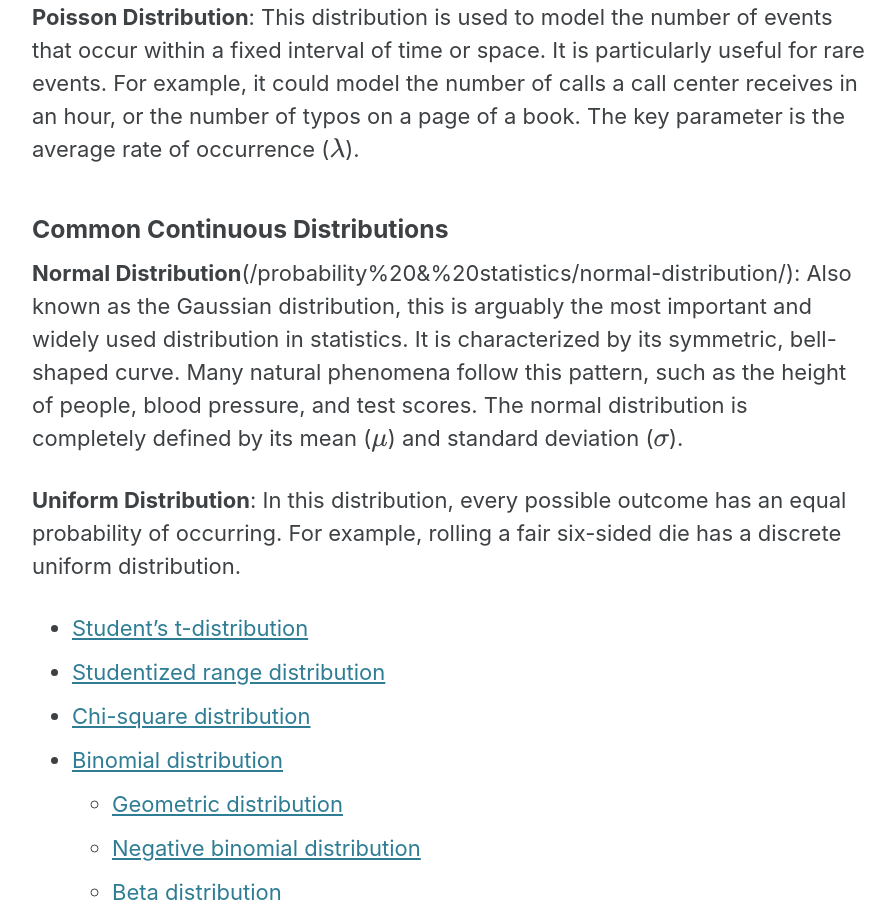
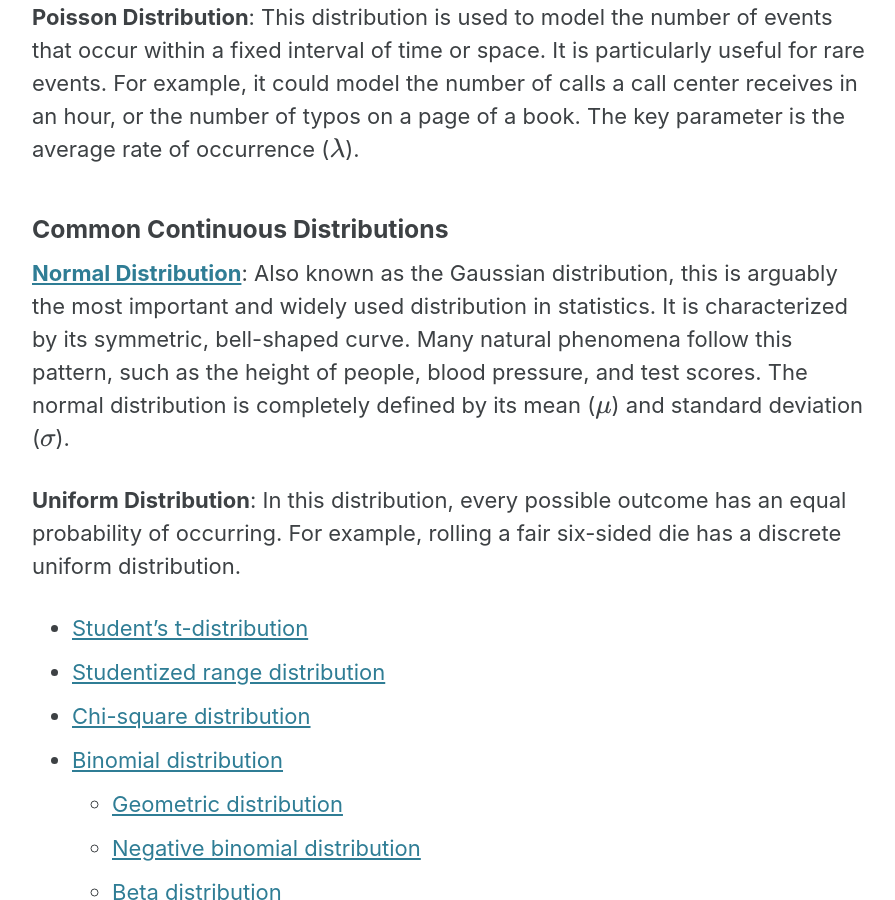
Before and after one commit to vzahorui/vzahorui.github.io, a Jekyll site: the page built from _posts/2021-03-27-statistical-distributions.md, in a window 1280 px wide and 900 px high, scrolled down 1678 px. Shown: the whole window, without its empty margins (190-1085 px from the left). Built offline with Jekyll 4.4.1, drawn with Linux system fonts in a browser that asks for light colours; cached includes are drawn as plain includes; formulas are drawn with MathJax 3.

Commit message:
test hyperlink for a bold text

```diff
--- a/_posts/2021-03-27-statistical-distributions.md
+++ b/_posts/2021-03-27-statistical-distributions.md
@@ -30,7 +30,7 @@ In case of discrete variables the distribution is described by the probability m
 
 ### Common Continuous Distributions
 
-**Normal Distribution**({{ site.baseurl }}{% link _posts/2025-08-23-normal-distribution.md %}): Also known as the Gaussian distribution, this is arguably the most important and widely used distribution in statistics. It is characterized by its symmetric, bell-shaped curve. Many natural phenomena follow this pattern, such as the height of people, blood pressure, and test scores. The normal distribution is completely defined by its mean ($\mu$) and standard deviation ($\sigma$).
+**[Normal Distribution]({{ site.baseurl }}{% link _posts/2025-08-23-normal-distribution.md %})**: Also known as the Gaussian distribution, this is arguably the most important and widely used distribution in statistics. It is characterized by its symmetric, bell-shaped curve. Many natural phenomena follow this pattern, such as the height of people, blood pressure, and test scores. The normal distribution is completely defined by its mean ($\mu$) and standard deviation ($\sigma$).
 
 **Uniform Distribution**: In this distribution, every possible outcome has an equal probability of occurring. For example, rolling a fair six-sided die has a discrete uniform distribution.
 
```
